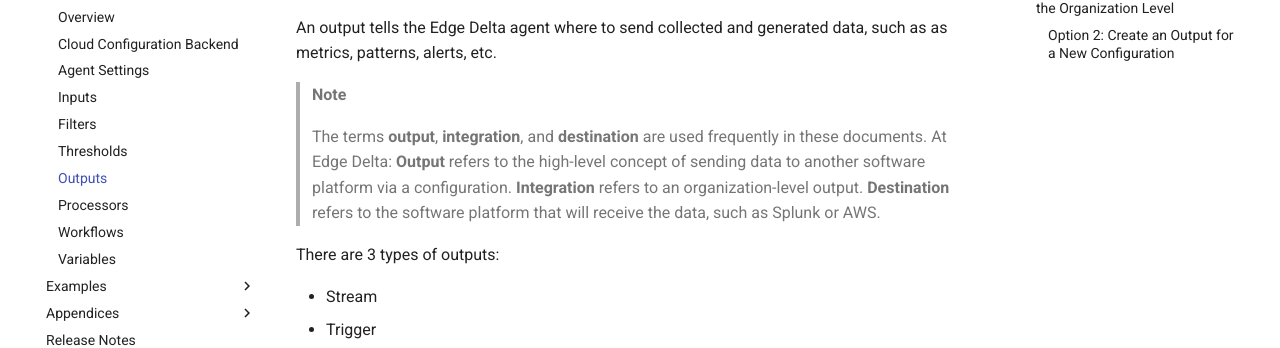
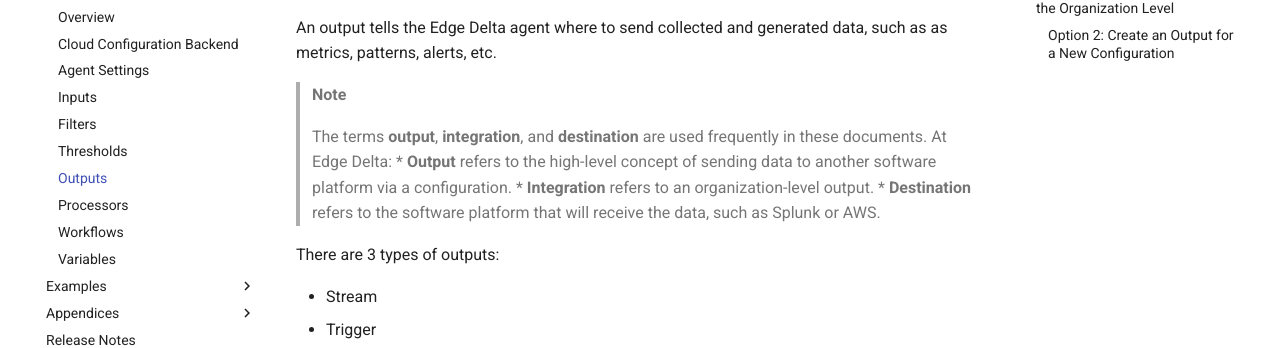
Before and after one commit to edgedelta/docs, an MkDocs documentation site: the page built from docs/configuration/outputs.md, in a window 1280 px wide and 900 px high. Shown: the part 308-656 px from the top of the window. Built offline with MkDocs 1.6.1 and Material for MkDocs 9.7.7, drawn with Linux system fonts in a browser that asks for light colours.

```diff
--- a/docs/configuration/outputs.md
+++ b/docs/configuration/outputs.md
@@ -15,9 +15,9 @@ An output tells the Edge Delta agent where to send collected and generated data,
 > **Note**
 >
 > The terms **output**, **integration**, and **destination** are used frequently in these documents. At Edge Delta:
-> **Output** refers to the high-level concept of sending data to another software platform via a configuration.
-> **Integration** refers to an organization-level output.
-> **Destination** refers to the software platform that will receive the data, such as Splunk or AWS.
+>   * **Output** refers to the high-level concept of sending data to another software platform via a configuration.
+>   * **Integration** refers to an organization-level output.
+>   * **Destination** refers to the software platform that will receive the data, such as Splunk or AWS.
 
 There are 3 types of outputs:
 
@@ -106,11 +106,11 @@ There are 2 ways to create an output. You can create an output at the organizati
 2. Under **Add Integrations**, select the desired destination and output type.
 3. Complete the missing fields, and then click **Save**.
 
-  * To learn more about the parameters for each destination, see [Outputs-Streams](outputs-streams.md), [Outputs-Triggers](outputs-triggers.md), or [Outputs-Archives](outputs-archives.md).
+    * To learn more about the parameters for each destination, see [Outputs-Streams](outputs-streams.md), [Outputs-Triggers](outputs-triggers.md), or [Outputs-Archives](outputs-archives.md).
 
 4. Select the desired configuration to add the integration, and then click **Add To Configuration**.
 
-  * If you have not yet created the desired configuration, then click **Skip**. You can add the integration later when you create the configuration.
+   * If you have not yet created the desired configuration, then click **Skip**. You can add the integration later when you create the configuration.
 
 5. The newly created integration will be listed under **Existing Integrations**.
 
@@ -122,7 +122,7 @@ There are 2 ways to create an output. You can create an output at the organizati
 4. On the right-side, select **Streams**, **Triggers**, or **Archives**.
 5. Select the desired destination, and then complete the missing fields.
 
-  * To learn more about the parameters for each destination, see [Outputs-Streams](outputs-streams.md), [Outputs-Triggers](outputs-triggers.md), or [Outputs-Archives](outputs-archives.md).
+    * To learn more about the parameters for each destination, see [Outputs-Streams](outputs-streams.md), [Outputs-Triggers](outputs-triggers.md), or [Outputs-Archives](outputs-archives.md).
 
 6. To make additional configurations to the configuration file, click the back button, and then select a new configuration parameter to manage.
 7. To save the configuration and exit the visual editor, click **Save**.
```
